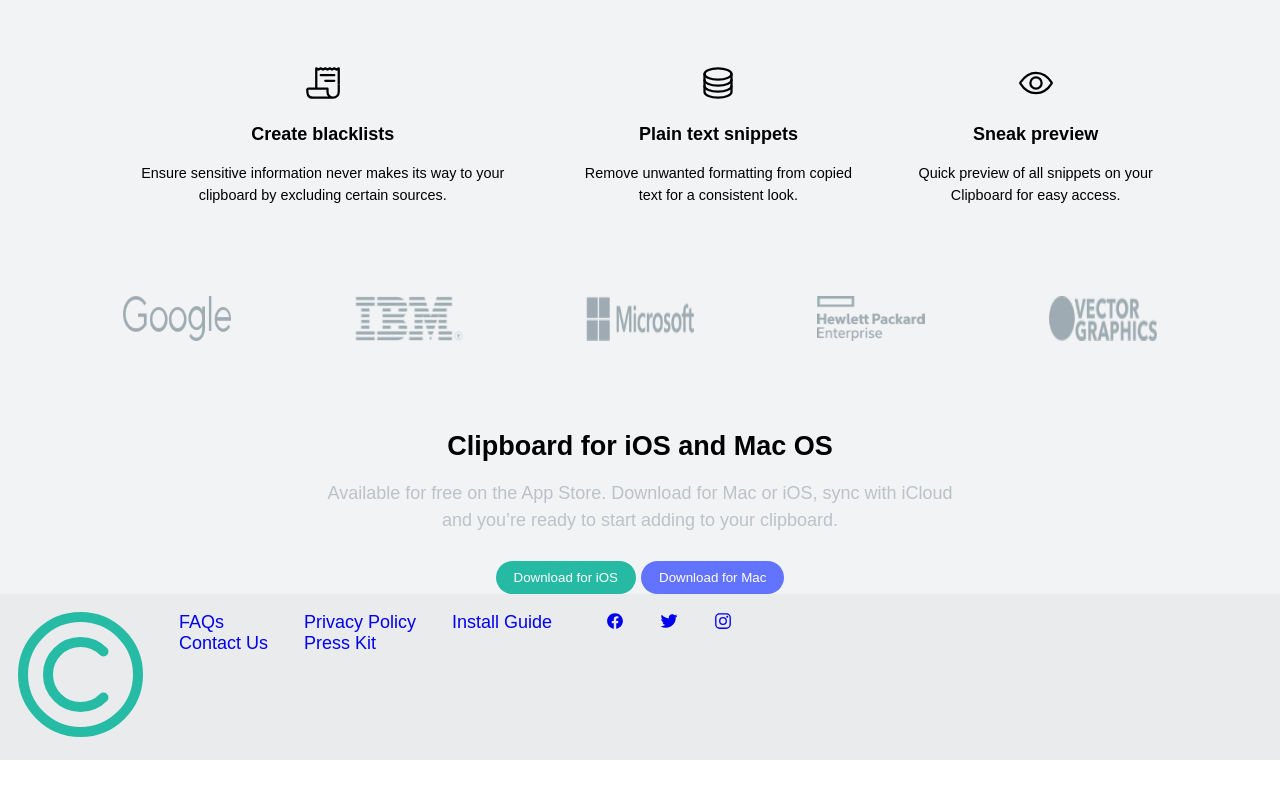
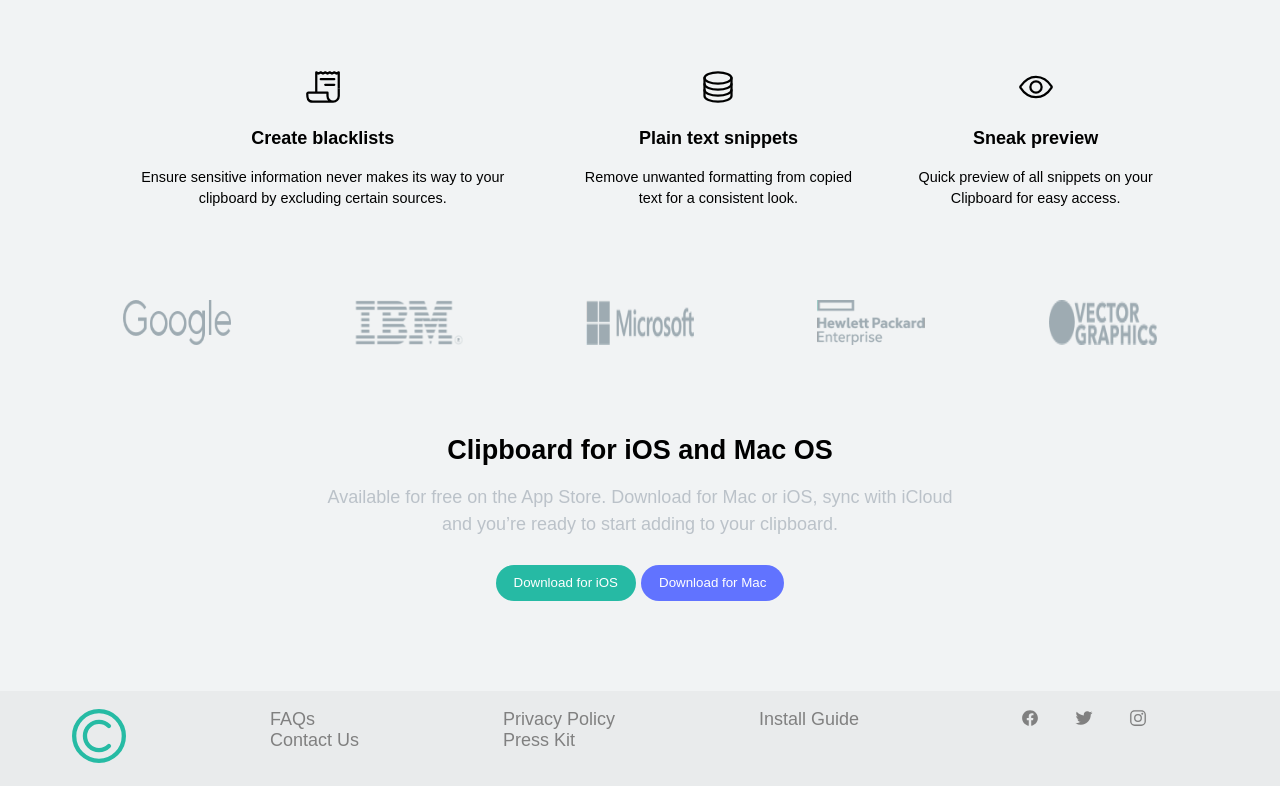
Before and after one commit to mehtab2899/clipboard-landing-page, a plain HTML site: page index.html in a window 1280 px wide. Shown: the part 1930-2716 px from the top of the page. Before the commit the page ends 2690 px from the top, so only its background shows below. Drawn offline with nearby package versions, Linux system fonts and the light colour scheme; a web font is replaced by a local one.

Commit message:
feature:complete desktop version

```diff
--- a/index.html
+++ b/index.html
@@ -148,7 +148,7 @@
 				<div>
 					<a href="#">Install Guide</a>
 				</div>
-				<div>
+				<div class="footer__right">
 					<ul>
 						<li><a href="#">
 							<ion-icon name="logo-facebook"></ion-icon>
@@ -163,7 +163,6 @@
 				</div>
 		</footer>
 
-
 	<script src="https://unpkg.com/ionicons@5.4.0/dist/ionicons.js"></script>
 	</body>
 </html>
--- a/style.scss
+++ b/style.scss
@@ -49,7 +49,7 @@ body {
 	margin-top: 1.5rem;
 
 	&__primary {
-		padding: 0.5rem 1rem;
+		padding: 0.6rem 1rem;
 		border-radius: 1rem;
 		border: none;
 		color: #fff;
@@ -171,6 +171,10 @@ body {
 			width: 6rem;
 		}
 	}
+
+	&__seven {
+		padding-bottom: 5rem;
+	}
 }
 
 .footer {
@@ -178,11 +182,21 @@ body {
 	flex-direction: row;
 	background: hsl(200, 7%, 92%);
 
+	&__right {
+		float: right;
+	}
+
 	& div {
 		padding: 1rem;
+		margin: 0 3rem;
+
+		& img {
+			width: 3rem;
+		}
 
 		& a {
 			display: block;
+			color: gray;
 		}
 
 		& ul {
```
Also changed, not shown: style.css, 1 other file.
